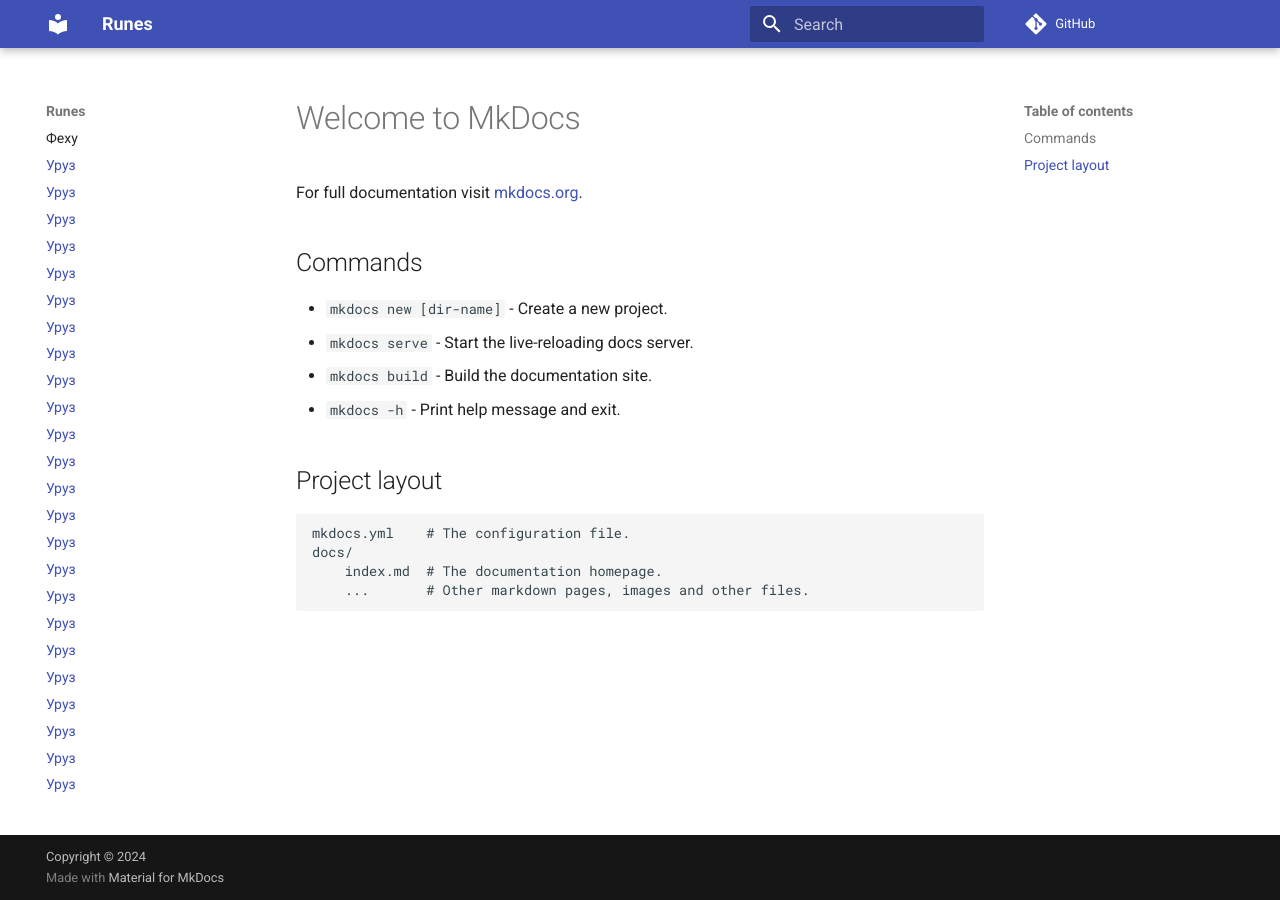
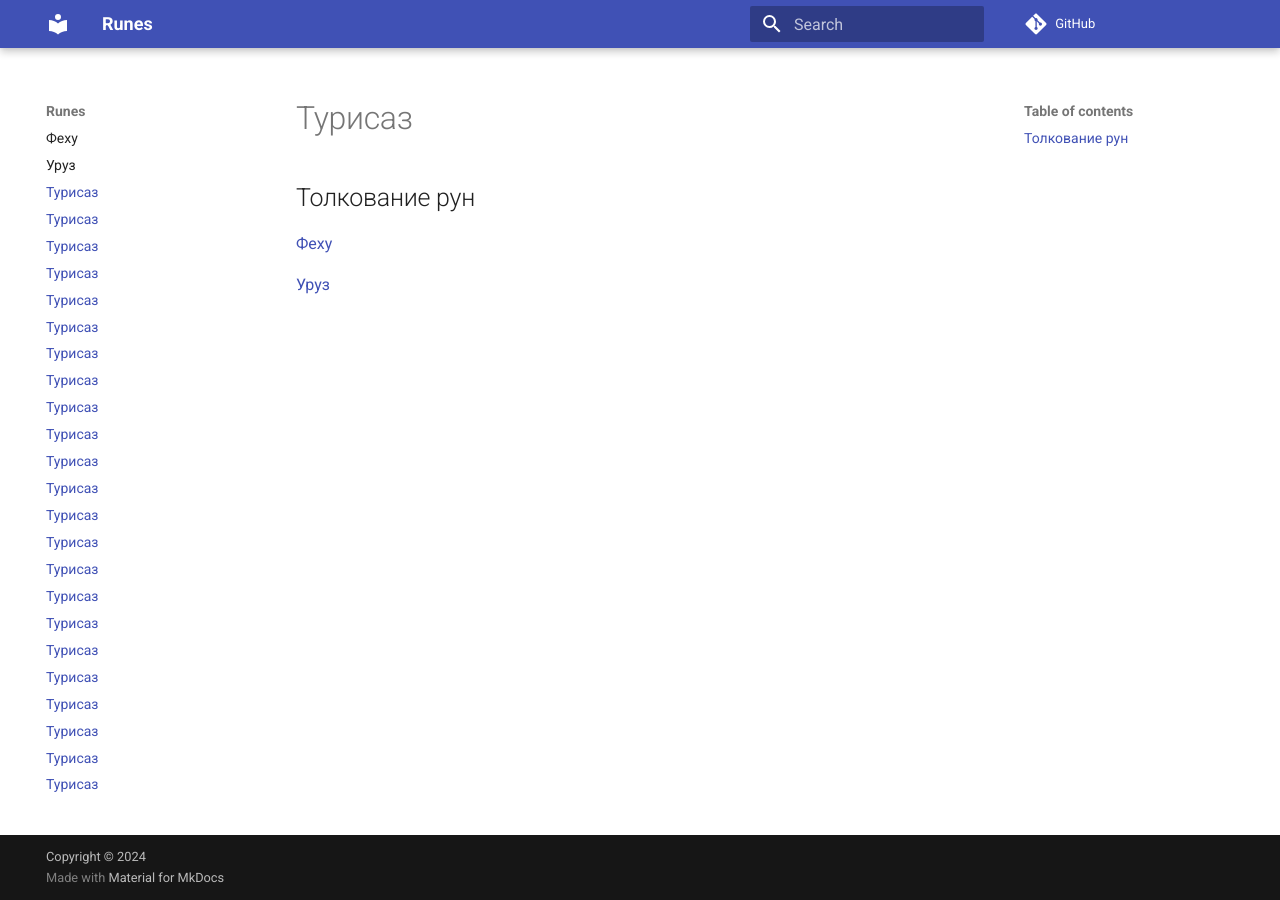
Before and after one commit to daymonri/runes, an MkDocs documentation site: the page built from docs/index.md, in a window 1280 px wide. Built offline with MkDocs 1.6.1 and Material for MkDocs 9.7.7, drawn with Linux system fonts in a browser that asks for light colours; comment, search, counter and statistics services are not loaded.

Commit message:
The first two runes and the main screen.

```diff
--- a/docs/index.md
+++ b/docs/index.md
@@ -1,17 +1,6 @@
-# Welcome to MkDocs
 
-For full documentation visit [mkdocs.org](https://www.mkdocs.org).
+## Толкование рун
 
-## Commands
+[Феху](fehu.md)
 
-* `mkdocs new [dir-name]` - Create a new project.
-* `mkdocs serve` - Start the live-reloading docs server.
-* `mkdocs build` - Build the documentation site.
-* `mkdocs -h` - Print help message and exit.
-
-## Project layout
-
-    mkdocs.yml    # The configuration file.
-    docs/
-        index.md  # The documentation homepage.
-        ...       # Other markdown pages, images and other files.
+[Уруз](uruz.md)
--- a/mkdocs.yml
+++ b/mkdocs.yml
@@ -8,7 +8,7 @@ theme: material
 
 nav:
     - Феху: fehu.md
-    - Уруз: index.md
+    - Уруз: uruz.md
     - Турисаз: index.md
     - Ансуз: index.md
     - Райдо: index.md
```
Also changed, not shown: docs/uruz.md (added, +21 -0 lines).
